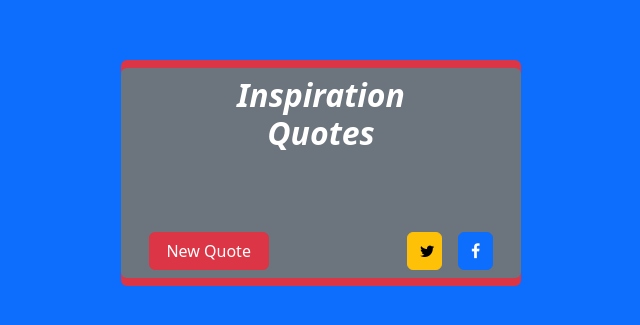
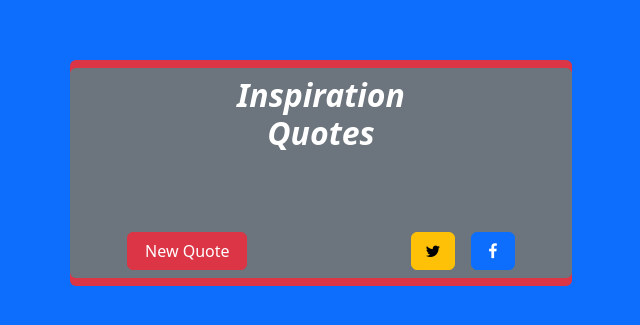
Before and after one commit to prasert73/Freecodecamp_random-quote-machine, a plain HTML site: page index.html in a window 1280 px wide. Shown: the part 227-552 px from the top of the page, without its empty margins (319-959 px from the left). Drawn offline with nearby package versions, Linux system fonts and the light colour scheme; no server answers.

Commit message:
minor change

```diff
--- a/index.html
+++ b/index.html
@@ -5,12 +5,13 @@
     <meta name="viewport" content="width=device-width, initial-scale=1.0">
     <link href="https://cdn.jsdelivr.net/npm/bootstrap@5.2.2/dist/css/bootstrap.min.css" rel="stylesheet" integrity="sha384-Zenh87qX5JnK2Jl0vWa8Ck2rdkQ2Bzep5IDxbcnCeuOxjzrPF/et3URy9Bv1WTRi" crossorigin="anonymous">
     <link rel="stylesheet" href="https://cdnjs.cloudflare.com/ajax/libs/font-awesome/4.7.0/css/font-awesome.min.css">
+    <link rel='stylesheet' href="style.css">
     <script src="./ole.js"></script>
     <title>Random Quote Machine By Ole Lemon</title>
  </head>
  <body>
 <div class="container-fluid vh-100 d-flex bg-primary justify-content-center align-items-center">
-    <div class='rounded bg-danger py-2' style="width:400px">
+    <div id='media' class='rounded bg-danger py-2' style="width:40%; min-width: 400px; max-width: 800px">
         <div id='quote-box' class="bg-secondary rounded text-white">
             <div  class="row justify-content-center">
                 <div class='col-6 py-2'><h2 class="fw-bold fst-italic text-center">Inspiration Quotes</h1></div>
```
